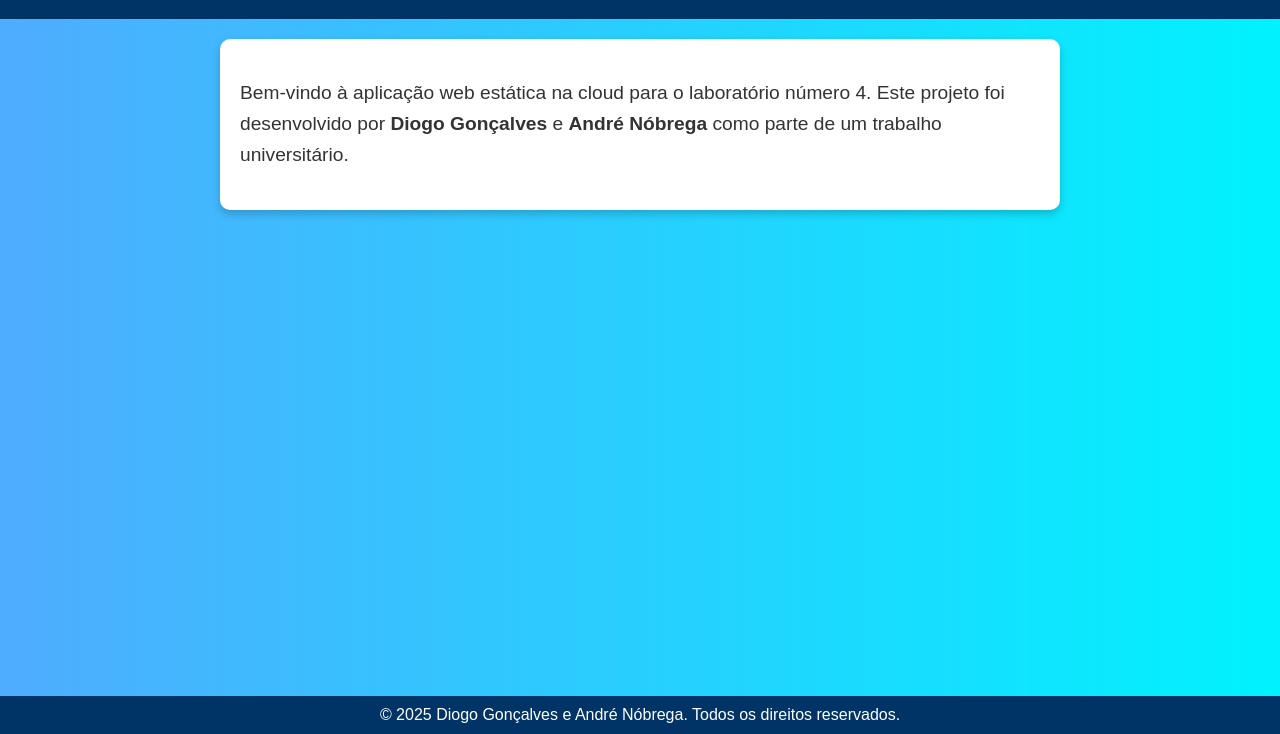
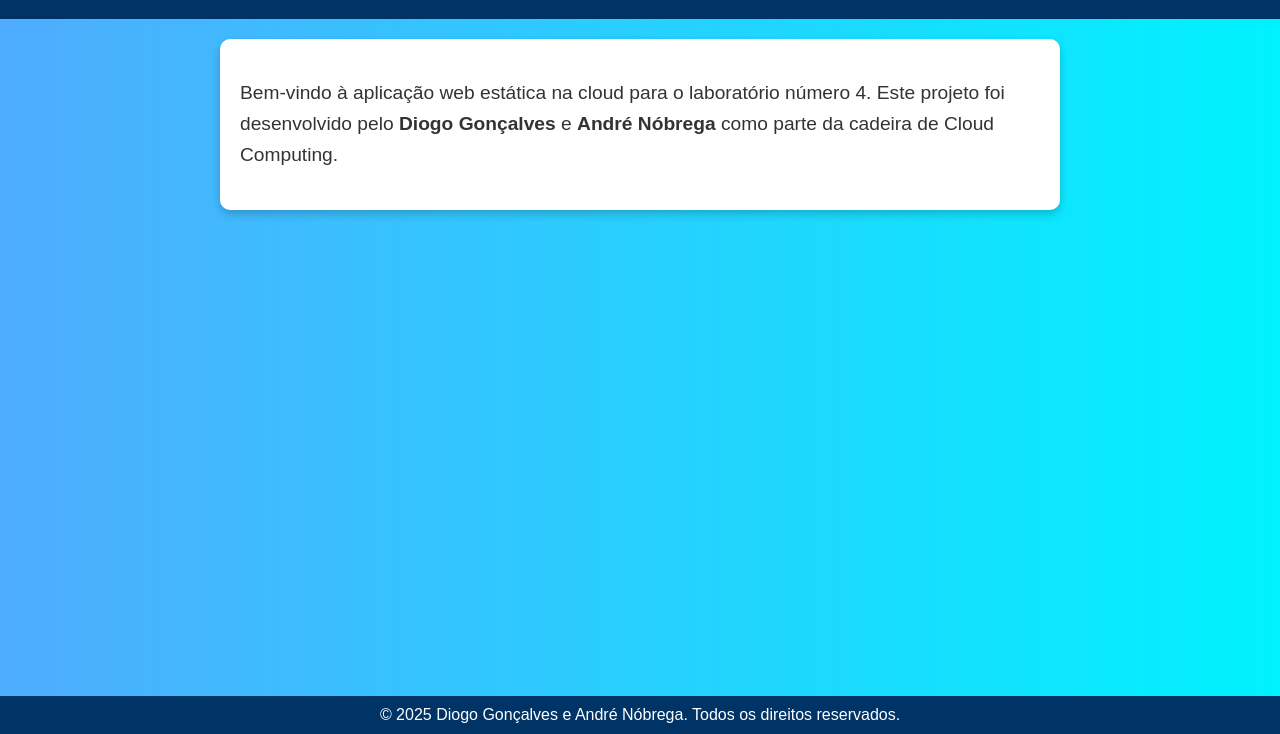
Before and after one commit to DiogoGoncalves26/lab4, a plain HTML site: page index.html in a window 1280 px wide. Shown: the part 66-800 px from the top of the page. Drawn offline with Linux system fonts and the light colour scheme.

Commit message:
mudança no design 3

```diff
--- a/index.html
+++ b/index.html
@@ -52,7 +52,7 @@
     </header>
 
     <main>
-        <p>Bem-vindo à aplicação web estática na cloud para o laboratório número 4. Este projeto foi desenvolvido por <strong>Diogo Gonçalves</strong> e <strong>André Nóbrega</strong> como parte de um trabalho universitário.</p>
+        <p>Bem-vindo à aplicação web estática na cloud para o laboratório número 4. Este projeto foi desenvolvido pelo <strong>Diogo Gonçalves</strong> e <strong>André Nóbrega</strong> como parte da cadeira de Cloud Computing.</p>
     </main>
 
     <footer>
```
